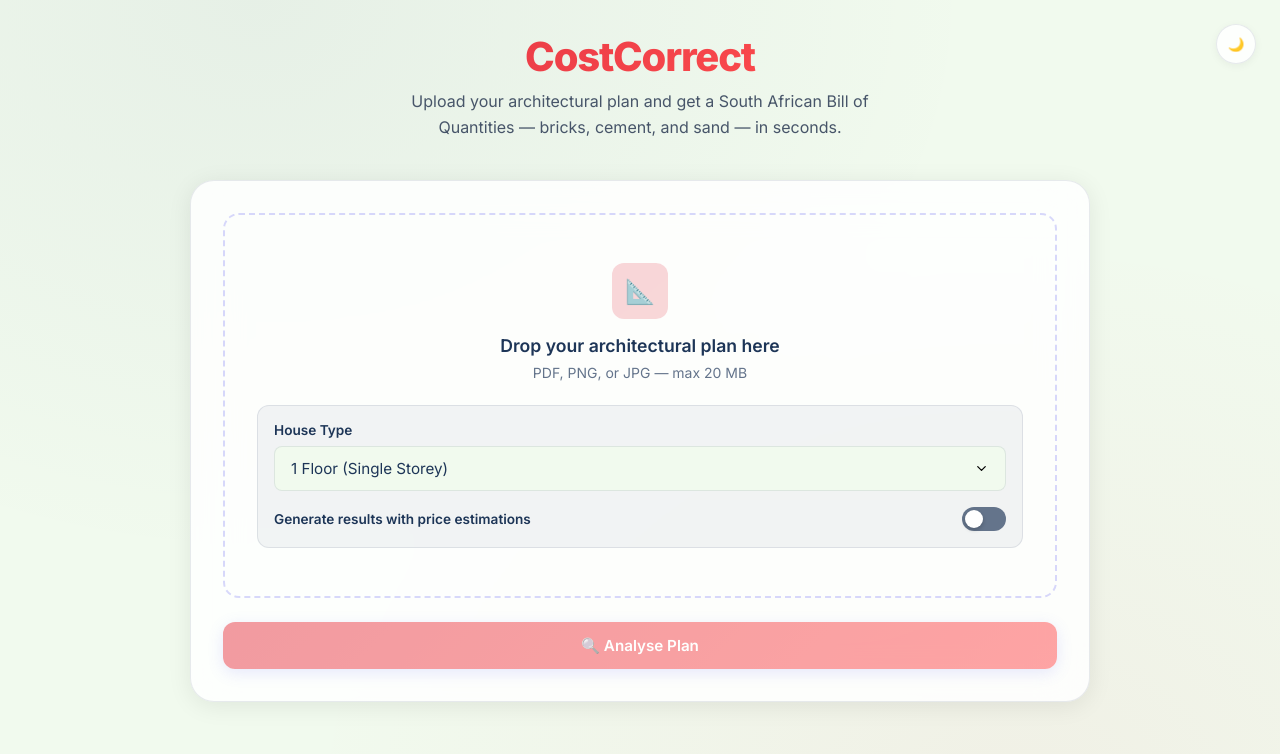
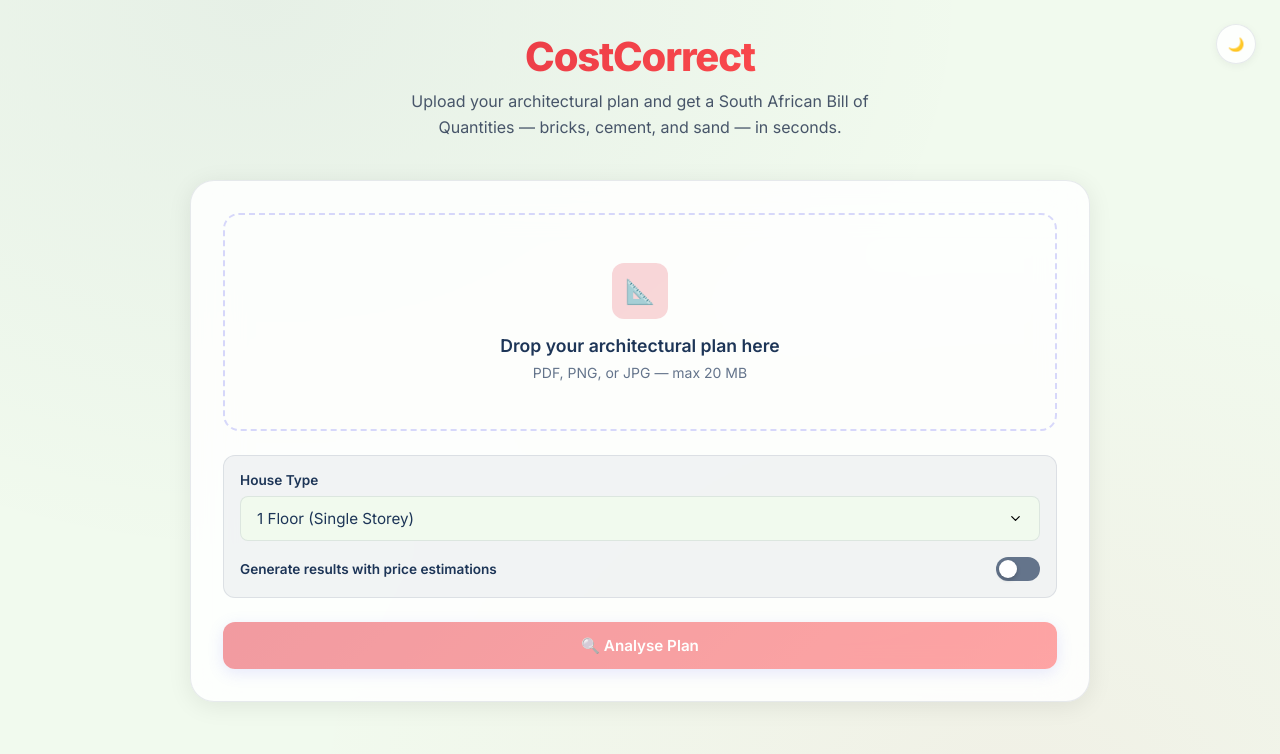
Before and after one commit to HabbzMSD/COSTCORRECT, a Next.js app in the folder frontend/: page / in a window 1280 px wide. Shown: the top 754 px of the page. Built offline with nearby package versions, Linux system fonts and the light colour scheme.

Commit message:
feat: implement PDF export and extracted layout dropzone UI

```diff
--- a/frontend/app/globals.css
+++ b/frontend/app/globals.css
@@ -577,6 +577,37 @@ input:checked+.slider:before {
   background: rgba(99, 102, 241, 0.05);
 }
 
+.btn-success {
+  display: inline-flex;
+  align-items: center;
+  gap: 0.5rem;
+  margin-top: 1.5rem;
+  padding: 0.625rem 1.5rem;
+  font-size: 0.85rem;
+  font-weight: 500;
+  font-family: inherit;
+  color: #fff;
+  background: #10b981;
+  border: 1px solid #059669;
+  border-radius: var(--radius-sm);
+  cursor: pointer;
+  transition: all var(--transition-fast);
+  text-decoration: none;
+}
+
+.btn-success:hover {
+  background: #059669;
+  transform: translateY(-1px);
+}
+
+.action-buttons-row {
+  display: flex;
+  gap: 1rem;
+  align-items: center;
+  justify-content: flex-start;
+  flex-wrap: wrap;
+}
+
 /* ── Error ──────────────────────────────────────────────────────────────── */
 .error-banner {
   margin-top: 1rem;
@@ -643,3 +674,53 @@ input:checked+.slider:before {
     font-size: 0.85rem;
   }
 }
+
+/* ── Print Styles ───────────────────────────────────────────────────────── */
+@media print {
+  body {
+    background: transparent !important;
+    color: #000 !important;
+    -webkit-print-color-adjust: exact !important;
+    print-color-adjust: exact !important;
+  }
+
+  .app-container {
+    padding: 0 !important;
+    background: none !important;
+  }
+
+  .glass-card {
+    box-shadow: none !important;
+    border: none !important;
+    backdrop-filter: none !important;
+    -webkit-backdrop-filter: none !important;
+    background: white !important;
+    padding: 0 !important;
+  }
+
+  .theme-toggle,
+  .action-buttons-row,
+  .btn-reset,
+  .btn-success {
+    display: none !important;
+  }
+
+  .boq-meta {
+    gap: 0.5rem;
+  }
+
+  .meta-chip {
+    break-inside: avoid;
+    border: 1px solid #eee;
+  }
+
+  .boq-table {
+    border-collapse: collapse;
+    width: 100%;
+  }
+
+  .boq-table th,
+  .boq-table td {
+    border-bottom: 1px solid #ddd !important;
+  }
+}
--- a/frontend/components/BOQTable.tsx
+++ b/frontend/components/BOQTable.tsx
@@ -1,7 +1,8 @@
 "use client";
 
-import React from "react";
+import React, { useRef } from "react";
 import { motion } from "framer-motion";
+import { useReactToPrint } from "react-to-print";
 
 interface MaterialLine {
     item: string;
@@ -56,6 +57,12 @@ function getIcon(item: string): string {
 }
 
 export default function BOQTable({ data, onReset }: BOQTableProps) {
+    const componentRef = useRef<HTMLDivElement>(null);
+    const handlePrint = useReactToPrint({
+        contentRef: componentRef,
+        documentTitle: `CostCorrect_BOQ_${data.filename}`,
+    });
+
     return (
         <motion.div
             initial={{ opacity: 0, scale: 0.95 }}
@@ -64,6 +71,7 @@ export default function BOQTable({ data, onReset }: BOQTableProps) {
             className="boq-results"
             id="boq-results"
         >
+            <div ref={componentRef} className="printable-area">
                 <h2 className="section-title">Bill of Quantities</h2>
                 <p className="section-subtitle">
                     Generated from <strong>{data.filename}</strong>
@@ -147,10 +155,16 @@ export default function BOQTable({ data, onReset }: BOQTableProps) {
                         <strong>⚠ AI Note:</strong> {data.confidence_note}
                     </div>
                 )}
+            </div>
 
+            <div className="action-buttons-row">
                 <button className="btn-reset" onClick={onReset} id="reset-button">
                     ← Upload another plan
                 </button>
-        </motion.div>
+                <button className="btn-success" onClick={() => handlePrint()} id="download-pdf-button">
+                    📄 Download PDF
+                </button>
+            </div>
+        </motion.div >
     );
 }
--- a/frontend/components/UploadZone.tsx
+++ b/frontend/components/UploadZone.tsx
@@ -65,6 +65,7 @@ export default function UploadZone({
     };
 
     return (
+        <div className="upload-section-wrapper">
             <motion.div
                 initial={{ opacity: 0, y: 20 }}
                 animate={{ opacity: 1, y: 0 }}
@@ -99,12 +100,13 @@ export default function UploadZone({
                         <span className="file-size">{formatSize(selectedFile.size)}</span>
                     </div>
                 )}
+            </motion.div>
 
-            <div
+            <motion.div
+                initial={{ opacity: 0, y: 10 }}
+                animate={{ opacity: 1, y: 0 }}
+                transition={{ duration: 0.4, delay: 0.1, ease: "easeOut" }}
                 className="config-panel"
-                onClick={(e) => e.stopPropagation()}
-                onDrop={(e) => { e.preventDefault(); e.stopPropagation(); }}
-                onDragOver={(e) => { e.preventDefault(); e.stopPropagation(); }}
             >
                 <div className="config-group">
                     <label className="config-label">House Type</label>
@@ -137,7 +139,7 @@ export default function UploadZone({
                         </label>
                     </div>
                 </div>
+            </motion.div>
         </div>
-        </motion.div>
     );
 }
```
Lines whose indentation alone changed are shown as unchanged.
